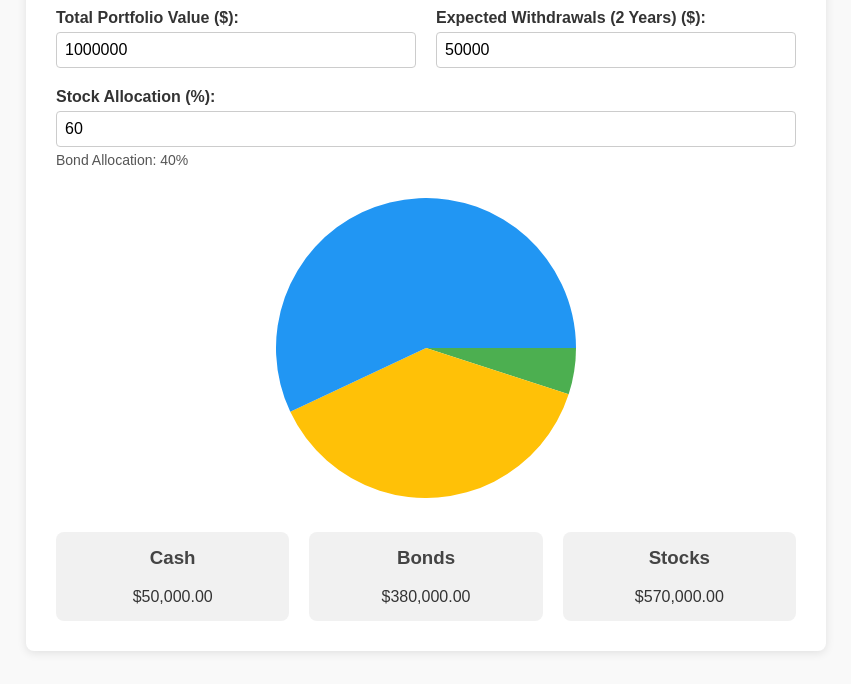
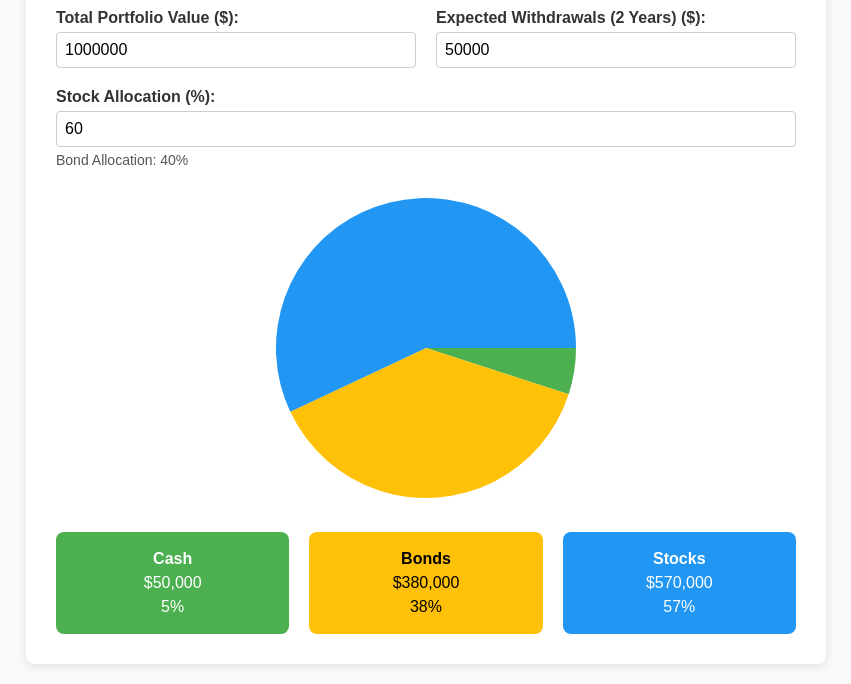
Before and after one commit to AuthenticPath/bucket, a plain HTML site: page index.html in a window 1280 px wide. Shown: the part 119-803 px from the top of the page, without its empty margins (214-1065 px from the left). Drawn offline with Linux system fonts and the light colour scheme.

Commit message:
Update index.html
Bucket Details with Percentages:
Each bucket now displays:

The bucket name (e.g., Cash),
The dollar amount (formatted without cents),
The percentage of the total portfolio that the bucket represents.
Matching Bucket Colors:
The CSS now assigns each bucket’s background color to match its corresponding slice on the pie chart:

Cash: Green (#4CAF50) with white text
Bonds: Amber (#FFC107) with dark text
Stocks: Blue (#2196F3) with white text

```diff
--- a/index.html
+++ b/index.html
@@ -73,20 +73,29 @@
     }
     .bucket {
       flex: 1 1 200px;
-      background: #f1f1f1;
       margin: 10px;
       padding: 15px;
       border-radius: 8px;
       text-align: center;
       position: relative;
     }
-    .bucket h3 {
-      margin-top: 0;
-      color: #444;
-    }
     .bucket p {
       font-size: 16px;
-      margin: 10px 0 0;
+      margin: 0;
+      line-height: 1.5;
+    }
+    /* Bucket background colors to match the pie chart */
+    .bucket.cash {
+      background: #4CAF50;
+      color: #fff;
+    }
+    .bucket.bonds {
+      background: #FFC107;
+      color: #000;
+    }
+    .bucket.stocks {
+      background: #2196F3;
+      color: #fff;
     }
     @media (max-width: 600px) {
       form {
@@ -128,17 +137,14 @@
       <canvas id="portfolioChart" width="300" height="300"></canvas>
     </div>
     <div class="bucket-info">
-      <div class="bucket" title="This bucket holds two years’ worth of withdrawals to cover near-term expenses.">
-        <h3>Cash</h3>
-        <p id="cashValue">$0</p>
+      <div class="bucket cash" title="This bucket holds two years’ worth of withdrawals to cover near-term expenses.">
+        <p id="cashValue"></p>
       </div>
-      <div class="bucket" title="This bucket is allocated to bonds for stability and income.">
-        <h3>Bonds</h3>
-        <p id="bondValue">$0</p>
+      <div class="bucket bonds" title="This bucket is allocated to bonds for stability and income.">
+        <p id="bondValue"></p>
       </div>
-      <div class="bucket" title="This bucket is allocated to stocks for growth and potential inflation protection.">
-        <h3>Stocks</h3>
-        <p id="stockValue">$0</p>
+      <div class="bucket stocks" title="This bucket is allocated to stocks for growth and potential inflation protection.">
+        <p id="stockValue"></p>
       </div>
     </div>
   </div>
@@ -156,16 +162,21 @@
     const canvas = document.getElementById('portfolioChart');
     const ctx = canvas.getContext('2d');
 
-    // Colors for buckets
+    // Colors for buckets (also used for chart)
     const colors = {
       cash: '#4CAF50',
       bonds: '#FFC107',
       stocks: '#2196F3'
     };
 
-    // Format currency helper
+    // Format currency helper (with cents, used elsewhere if needed)
     function formatCurrency(num) {
       return '$' + num.toLocaleString(undefined, {minimumFractionDigits: 2, maximumFractionDigits: 2});
+    }
+
+    // Format currency with no cents for bucket display
+    function formatCurrencyNoCents(num) {
+      return '$' + num.toLocaleString(undefined, {minimumFractionDigits: 0, maximumFractionDigits: 0});
     }
 
     // Update calculations and chart
@@ -174,7 +185,6 @@
       const totalPortfolio = parseFloat(totalValueEl.value) || 0;
       const withdrawals = parseFloat(withdrawalsEl.value) || 0;
       let stockAllocation = parseFloat(stockAllocationEl.value) || 0;
-      // Ensure allocation is between 0 and 100
       stockAllocation = Math.min(Math.max(stockAllocation, 0), 100);
       const bondAllocation = 100 - stockAllocation;
 
@@ -184,7 +194,7 @@
       // Basic error checking: withdrawals should not exceed total portfolio
       if (withdrawals > totalPortfolio) {
         errorMessageEl.textContent = "Error: Expected withdrawals exceed total portfolio value.";
-        cashValueEl.textContent = bondValueEl.textContent = stockValueEl.textContent = "$0";
+        cashValueEl.innerHTML = bondValueEl.innerHTML = stockValueEl.innerHTML = "<strong>N/A</strong>";
         drawChart(0, 0, 0, totalPortfolio);
         return;
       } else {
@@ -197,10 +207,15 @@
       const bondBucket = remaining * (bondAllocation / 100);
       const stockBucket = remaining * (stockAllocation / 100);
 
-      // Update bucket display text
-      cashValueEl.textContent = formatCurrency(cashBucket);
-      bondValueEl.textContent = formatCurrency(bondBucket);
-      stockValueEl.textContent = formatCurrency(stockBucket);
+      // Calculate percentages (avoid division by zero)
+      const cashPercent = totalPortfolio > 0 ? Math.round((cashBucket / totalPortfolio) * 100) : 0;
+      const bondPercent = totalPortfolio > 0 ? Math.round((bondBucket / totalPortfolio) * 100) : 0;
+      const stockPercent = totalPortfolio > 0 ? Math.round((stockBucket / totalPortfolio) * 100) : 0;
+
+      // Update bucket display text with name, dollar amount (no cents), and percentage
+      cashValueEl.innerHTML = `<strong>Cash</strong><br>${formatCurrencyNoCents(cashBucket)}<br>${cashPercent}%`;
+      bondValueEl.innerHTML = `<strong>Bonds</strong><br>${formatCurrencyNoCents(bondBucket)}<br>${bondPercent}%`;
+      stockValueEl.innerHTML = `<strong>Stocks</strong><br>${formatCurrencyNoCents(stockBucket)}<br>${stockPercent}%`;
 
       // Draw chart
       drawChart(cashBucket, bondBucket, stockBucket, totalPortfolio);
@@ -210,11 +225,8 @@
     function drawChart(cash, bonds, stocks, total) {
       // Clear canvas
       ctx.clearRect(0, 0, canvas.width, canvas.height);
-
-      // If total is 0, nothing to draw
       if (total === 0) return;
 
-      // Calculate angles
       let startAngle = 0;
       const slices = [
         { value: cash, color: colors.cash },
@@ -234,7 +246,7 @@
       });
     }
 
-    // Listen for changes on inputs
+    // Listen for input changes
     [totalValueEl, withdrawalsEl, stockAllocationEl].forEach(el => {
       el.addEventListener('input', updateVisualization);
     });
```
